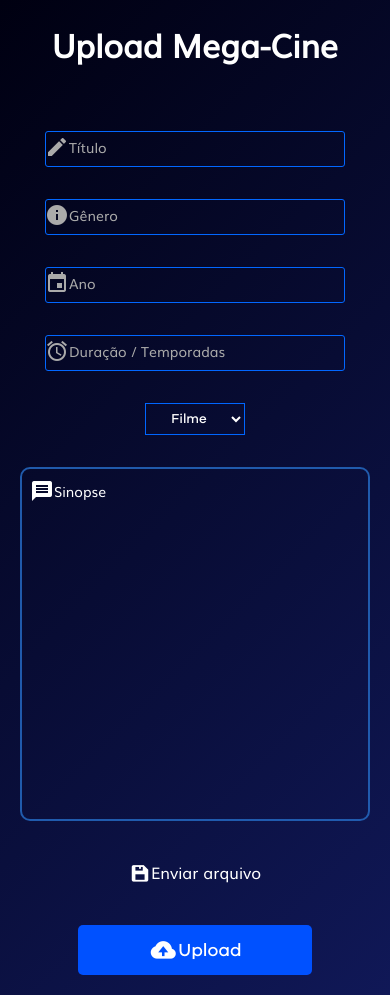
After one commit to Jackson-SM/devcine, a PHP site: page /pages/upload in a window 390 px wide. The commit adds this page. Run offline with PHP 8.4, Linux system fonts and the light colour scheme; the visitor is signed in with stand-in values (Sample User, id 1).

Commit message:
Página de upload terminada, feito check de level na página, e backend do upload em construção

```diff
--- a/app/user/login.php
+++ b/app/user/login.php
@@ -20,6 +20,7 @@ if(isset($_POST['btn-invite'])){
         $data = mysqli_fetch_array($result);
         $_SESSION['logged'] = true;
         $_SESSION['id_user'] = $data['id'];
+        $_SESSION['level'] = $data['level'];
         header('location: ../../');
       }
     }else {
--- a/app/user/register.php
+++ b/app/user/register.php
@@ -58,6 +58,7 @@
 
             $_SESSION['logged'] = true;
             $_SESSION['id_user'] = $data['id'];
+            $_SESSION['level'] = $data['level'];
             header('location: ../../');
           }else{
             echo 'Falha no registro';
--- /dev/null
+++ b/pages/upload.php
@@ -0,0 +1,69 @@
+<?php
+session_start();
+if($_SESSION['logged']){
+  if(!($_SESSION['level'] ==  2)){
+    header('location: ../');
+  }
+}else{
+  header('location: login');
+}
+?>
+
+<!DOCTYPE html>
+<html lang="en">
+
+<head>
+  <meta charset="UTF-8">
+  <meta http-equiv="X-UA-Compatible" content="IE=edge">
+  <meta name="viewport" content="width=device-width, initial-scale=1.0">
+  <link rel="stylesheet" href="../public/css/upload/upload.css">
+  <link rel="stylesheet" href="../public/css/global.css">
+  <link href='https://unpkg.com/boxicons@2.1.1/css/boxicons.min.css' rel='stylesheet'>
+  <link href="https://fonts.googleapis.com/icon?family=Material+Icons" rel="stylesheet">
+  <title>Upload</title>
+</head>
+
+<body>
+  <div class="container">
+    <div class="center">
+      <h1>Upload Mega-Cine</h1>
+      <form action="../app/post/upload" method="POST" enctype="multipart/form-data">
+        <div class="input_content">
+          <input type="text" name="title" required>
+          <label for="title" id="label-effect"><i class="material-icons">create</i>Título</label>
+        </div>
+        <div class=" input_content">
+          <input type="text" name="title" required>
+          <label for="gender" id="label-effect"><i class="material-icons">info</i>Gênero</label>
+        </div>
+        <div class="input_content">
+          <input type="number" name="title" required>
+          <label for="year" id="label-effect"><i class="material-icons">event</i>Ano</label>
+        </div>
+        <div class="input_content">
+          <input type="text" name="duration" required>
+          <label for="duration" id="label-effect"><i class="material-icons">alarm</i>Duração / Temporadas</label>
+        </div>
+        <div class="input_content">
+          <select name="type" id="type">
+            <option value="film" name="film">Filme</option>
+            <option value="serie" name="serie">Série</option>
+          </select>
+        </div>
+        <div class="input_content">
+          <textarea name="sinopse" id="sinopse" cols="40" rows="15" required></textarea>
+          <label for="sinopse"><i class="material-icons">message</i>Sinopse</label>
+        </div>
+        <div class="input_content file">
+          <label for="file" class="cover"><i class='bx bxs-save'></i>Enviar arquivo</label>
+          <span class="archive-name" id="archiveName"></span>
+          <input type="file" name="file" id="file">
+        </div>
+        <button type="submit" class="btn-upload" name="btn-upload"><i class='bx bxs-cloud-upload'></i>Upload</button>
+      </form>
+    </div>
+  </div>
+  <script src="../public/js/archiveName.js"></script>
+</body>
+
+</html>
--- a/public/css/upload/upload.css
+++ b/public/css/upload/upload.css
@@ -7,7 +7,8 @@
   background: linear-gradient(-45deg,rgb(16, 24, 87),rgb(0, 0, 17));
   display: flex;
   justify-content: center;
-  padding: 20px;
+  width: 100%;
+  align-items: center;
 }
 
 .center {
@@ -16,6 +17,7 @@
   flex-direction: column;
   gap: 4rem;
   color: white;
+  padding: 20px;
 }
 
 textarea {
@@ -29,7 +31,33 @@ textarea {
   background-color: transparent;
   color: white;
   font-family: 'Galano';
+  width: 100%;
 }
+textarea ~ label {
+  display: flex;
+  position: absolute;
+  align-items: center;
+  top: 12px;
+  left: 10px;
+  transition: all ease 200ms;
+  font-size: 14px;
+}
+
+textarea:focus ~ label,
+textarea:valid ~ label {
+  top: -25px;
+  color: rgb(90, 211, 161);
+  font-size: 11px;
+}
+textarea:valid {
+  border: 2px solid rgb(90, 211, 161);
+}
+@media (max-width: 700px) {
+  textarea{
+    width: 100%;
+  }
+}
+
 textarea::placeholder {
   color: white;
 }
@@ -40,16 +68,41 @@ input[type="file"]{
 form {
   display: flex;
   flex-direction: column;
-  flex-wrap: wrap;
+  gap: 2rem;
   align-items: center;
-  justify-content: center;
-  gap: 2rem;
 }
 
 form .input_content{
   display: flex;
   flex-direction: column;
+  justify-content: center;
+  position: relative;
+}
+
+form .input_content input:focus ~ #label-effect,
+form .input_content input:valid ~ #label-effect{
+  font-size: 10px;
+  transform: translateY(-30px);
+  color: rgb(90, 211, 161);
+}
+
+form .input_content input:valid {
+  border: 1px solid rgb(90, 211, 161);
+}
+
+form .input_content #label-effect {
+  display: flex;
   align-items: center;
+  justify-content: center;
+  position: absolute;
+  font-size: 14px;
+  transform: translateY(-2px);
+  transition: all ease-in-out 200ms;
+  pointer-events: none;
+  color: rgb(170, 170, 170);
+}
+form .input_content input::placeholder {
+  color: white;
 }
 
 form .input_content #type {
@@ -74,19 +127,13 @@ form input[type="text"], form input[type="number"]{
   outline: none;
   border-radius: 3px;
   border: none;
-  font-size: 15px;
   font-family: 'Galano', sans-serif;
   background-color: transparent;
+  border: 1px solid rgb(2, 103, 255);
   color: white;
-  border: 1px solid rgb(2, 103, 255);
-}
-
-form input[type="text"]::placeholder, form input[type="number"]::placeholder {
-  color: rgb(255, 255, 255);
 }
 
 .btn-upload {
-  padding: 15px 80px;
   outline: none;
   font-family: 'Galano';
   border-radius: 5px;
@@ -96,8 +143,41 @@ form input[type="text"]::placeholder, form input[type="number"]::placeholder {
   background-color: rgb(0, 81, 255);
   color: white;
   transition: all ease 200ms;
+  padding: 10px 70px;
+  display: flex;
+  align-items: center;
 }
 .btn-upload:hover {
   color: rgb(0, 81, 255);
   background-color: white;
 }
+.btn-upload i {
+  font-size: 30px;
+  display: block;
+}
+
+.cover {
+  padding: 7px 20px 9px 20px;
+  text-align: center;
+  cursor: pointer;
+  border-radius: 5px;
+  display: flex;
+  align-items: center;
+  justify-content: center;
+  text-align: center;
+}
+.cover i {
+  font-size: 22px;
+  transform: translateY(1px);
+}
+.cover:hover {
+  background-color: rgba(61, 62, 135, 0.412);
+}
+.input_content.file {
+  display: flex;
+  align-items: center;
+  justify-content: center;
+}
+.input_content.file span{
+  color: aquamarine;
+}
--- /dev/null
+++ b/public/js/archiveName.js
@@ -0,0 +1,15 @@
+const inputFile = document.querySelector('#file');
+const archiveName = document.querySelector('#archiveName');
+
+inputFile.addEventListener('change', function(event) {
+  let name = this.files[0].name;
+  let extension = name.split('.')
+  const formats = ['jpg','png', 'jpeg']
+
+  const verify = formats.includes(extension[extension.length - 1])
+  if(!verify){
+    archiveName.innerHTML = "Formato de arquivo inválido: " + extension[extension.length - 1];
+  }else{
+    archiveName.innerHTML = name;
+  }
+})
```
Also changed, not shown: app/post/upload.php (+29 -0 lines), index.php (+10 -2 lines), pages/upload.html (deleted, +0 -53 lines), public/css/index/navbar.css (+174 -35 lines).
